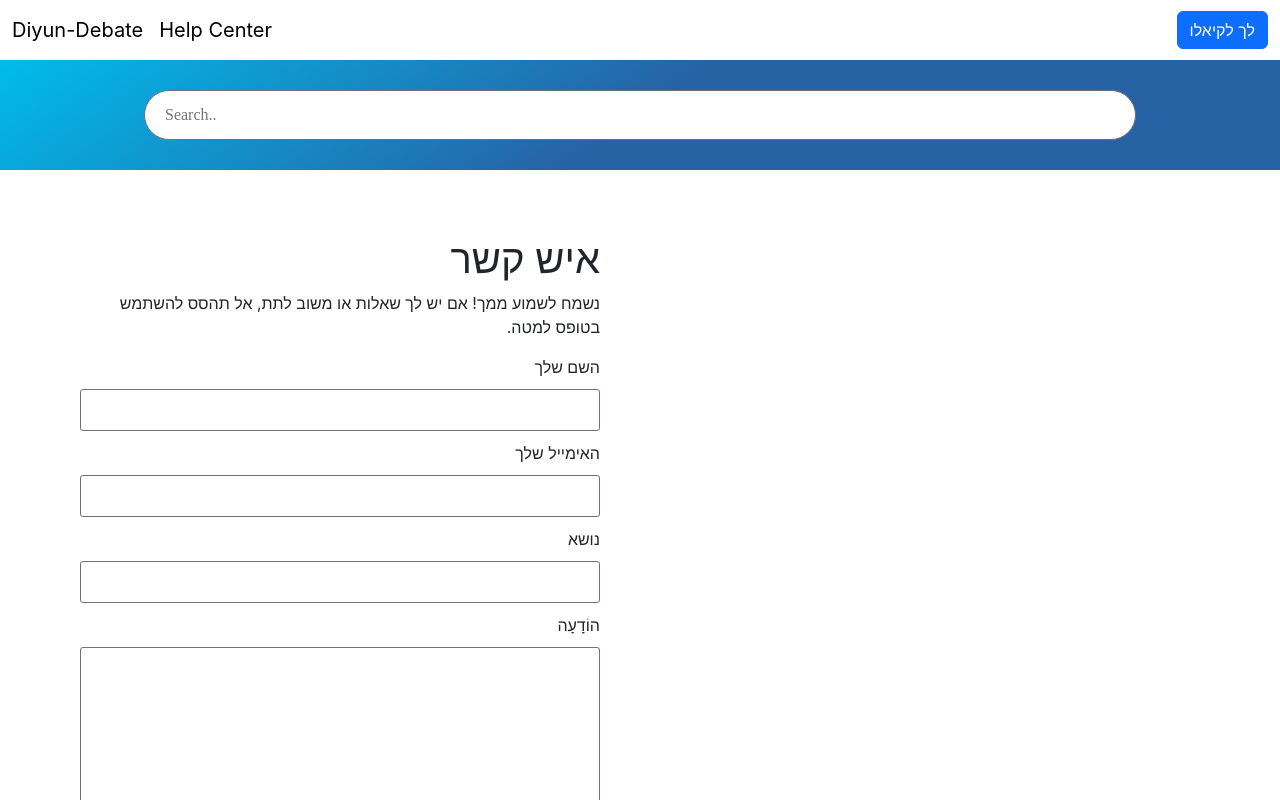
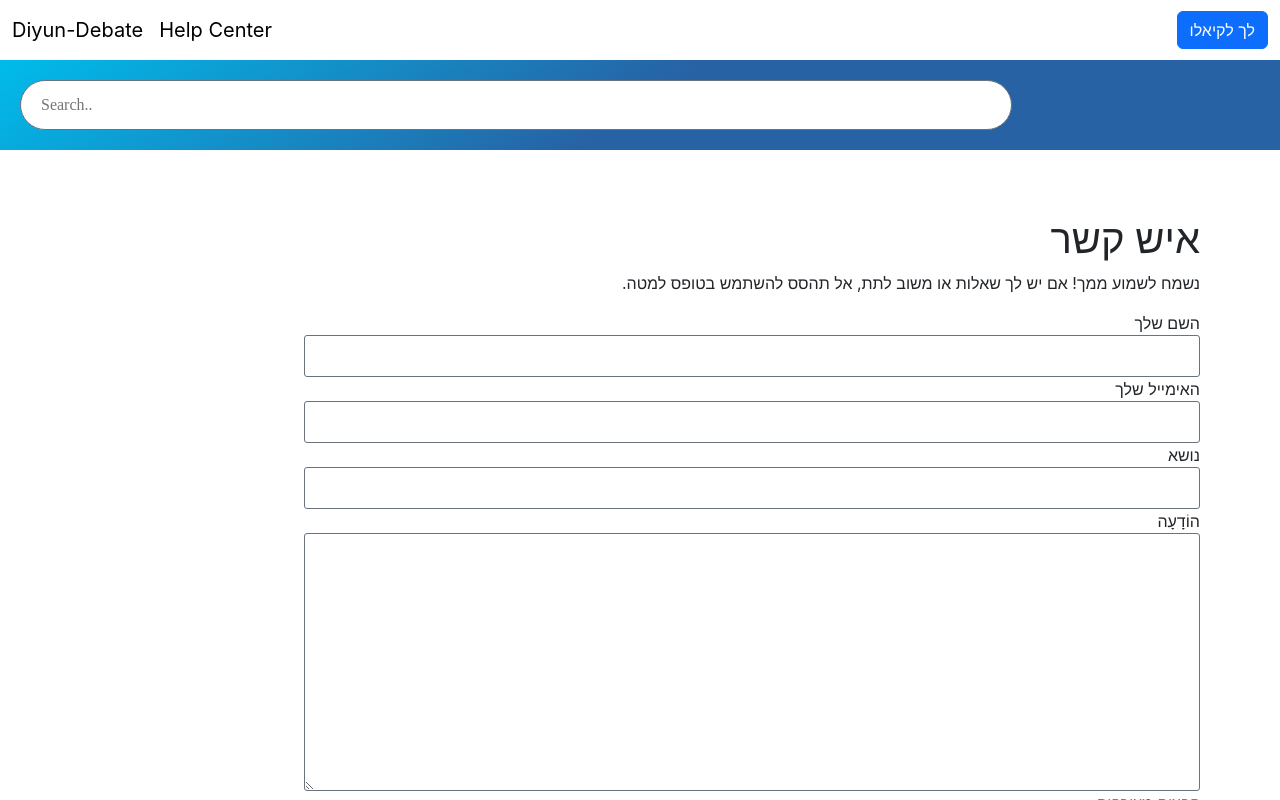
Before and after one commit to prakharJB/diyun-debate, a React (Create React App) app: page /contactform in a window 1280 px wide. Shown: the top 800 px of the page. Built offline with nearby package versions, Linux system fonts and the light colour scheme.

Commit message:
ContactForm

```diff
--- a/src/Screens/ContactForm.jsx
+++ b/src/Screens/ContactForm.jsx
@@ -37,7 +37,7 @@ function ContactForm() {
                 <label for="fname">נושא</label>
                 <input type="subject" name="subject" id="id" />
                 <label for="fname">הוֹדָעָה</label>
-                <textarea name="Message" id="" cols="30" rows="10" />
+                <textarea name="Message" className="contact-txtar" id="" cols="30" rows="10" />
                 <label for="fname">קבצים מצורפים</label>
                 <input type="file" name="myfile" id="myfile" />
                 <button type="submit" >שלח</button>
--- a/src/index.css
+++ b/src/index.css
@@ -20,9 +20,7 @@ code {
   border-left: 2px solid #000;
   padding-left: 15px;
 }
-.img-fluid{
-  max-width: 200px;
-}
+
 /* ----------Search------------ */
 form.example {
   background-color: transparent;
@@ -41,20 +39,20 @@ form.input-dat{
   display: block;
   background-color: #fff;
   margin: 40px;
-  max-width: 600px;
   max-height: 700px;
   padding: 25px 40px;
-
 }
 form input, textarea{
   display: flex;
   flex-direction: column;
   width: 100%;
-  margin: 10px auto;
   padding: 8px;
   font-family: "poppins";
   border-radius: 3px;
   border:1px solid #69727d;
+}
+.input-dat input#id , .contact-txtar {
+  max-width: 80%;
 }
 
 input#myfile {
```
